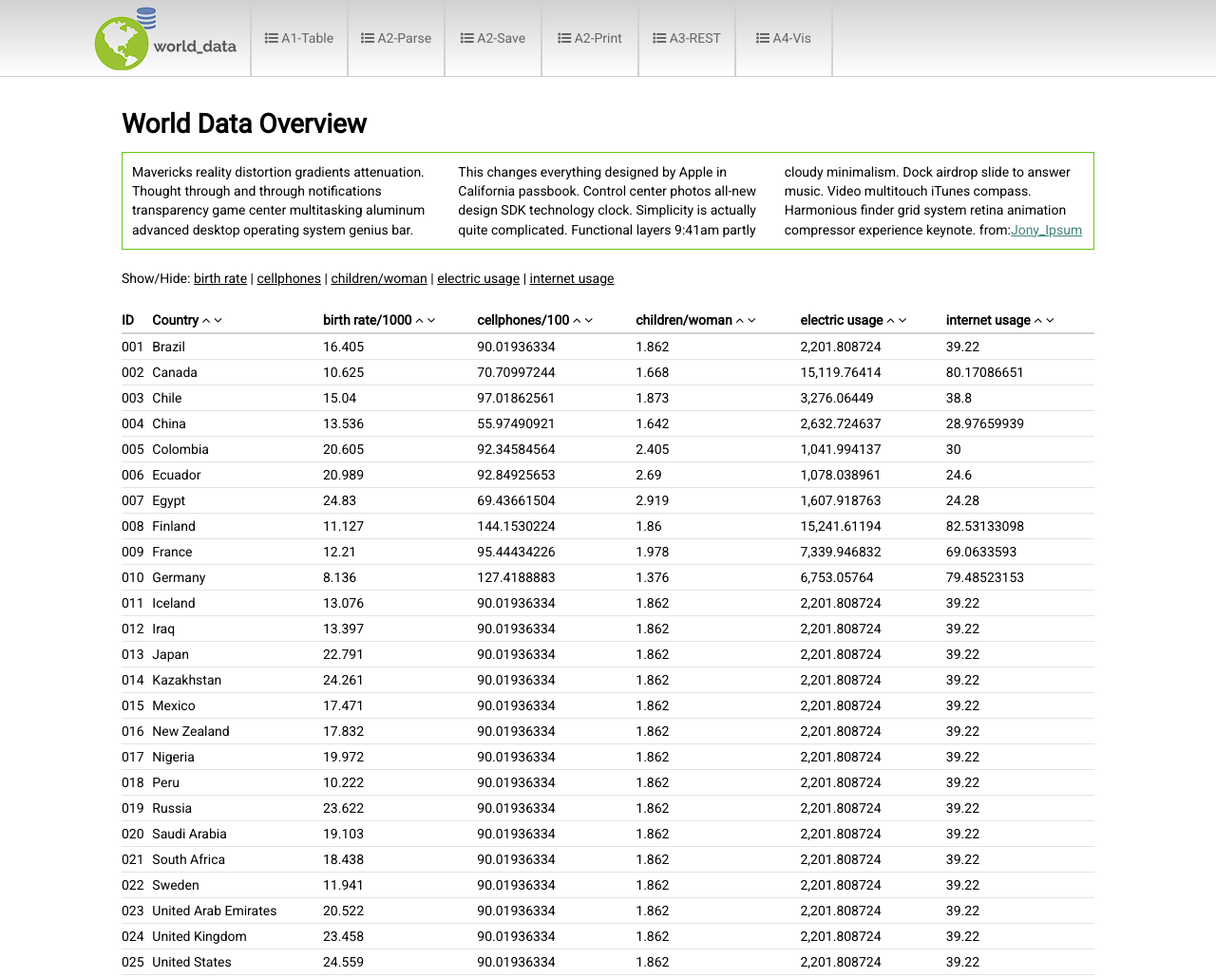
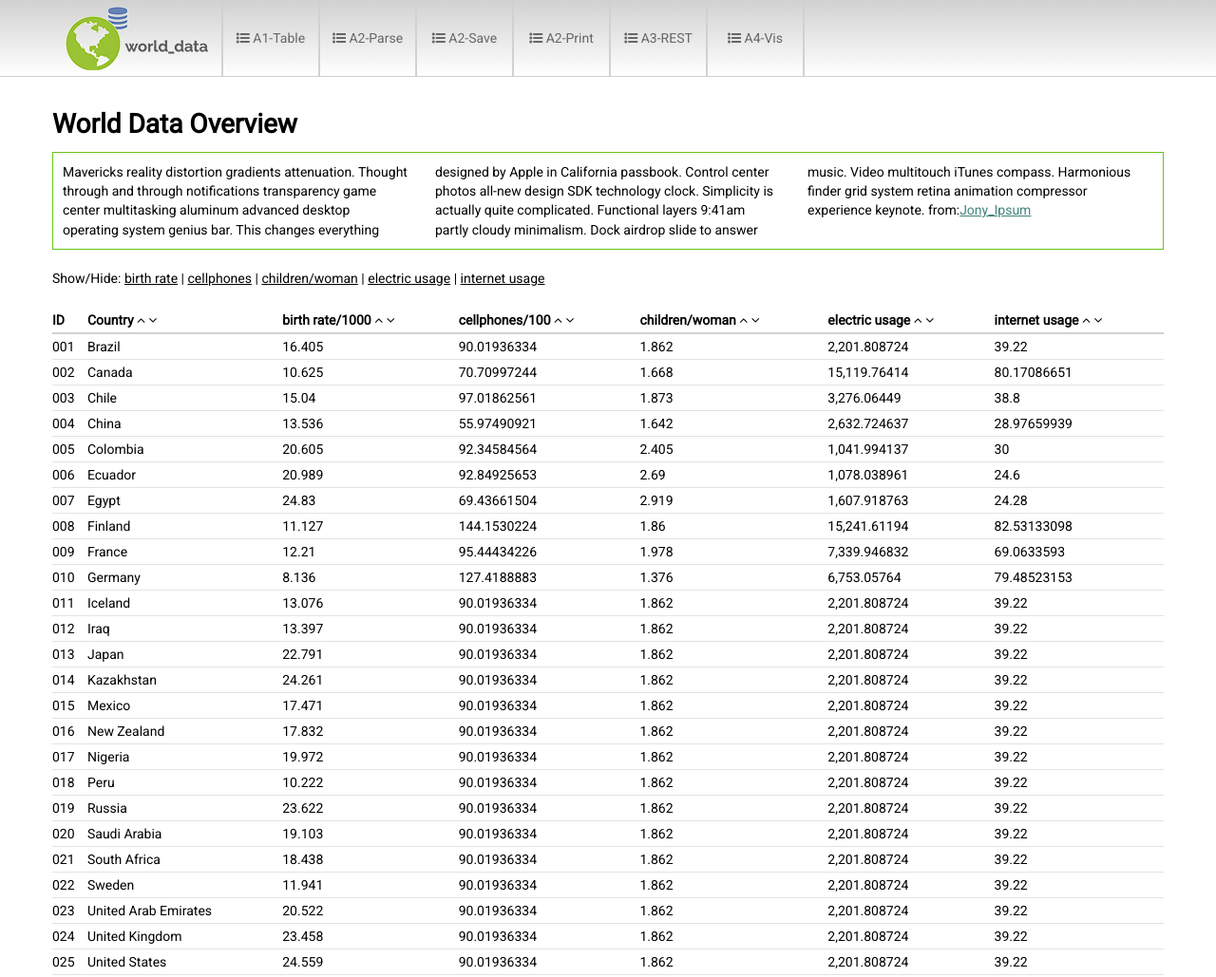
Before and after one commit to tiantud/WME_G6, a plain HTML site: page index.html in a window 1280 px wide. Shown: the top 1029 px of the page at 95% size. Drawn offline with Linux system fonts and the light colour scheme.

Commit message:
style changed

```diff
--- a/style.css
+++ b/style.css
@@ -50,7 +50,6 @@ body table{
 }
 
 #logo{
-	margin-left: 30px;
 	overflow: hidden;
 	width: 150px;
 	display: block;
@@ -114,7 +113,6 @@ li a:hover{
 #menu{
 	margin-top: 80px;
 	list-style: none;
-	width:90%;
 }
 
 #menu li{
@@ -150,7 +148,7 @@ li a:hover{
 }
 
 #pagewrap{
-	width: 80%;
+	width: 1170px;
 	margin: 0 auto;
 	position: relative;
 }
```
